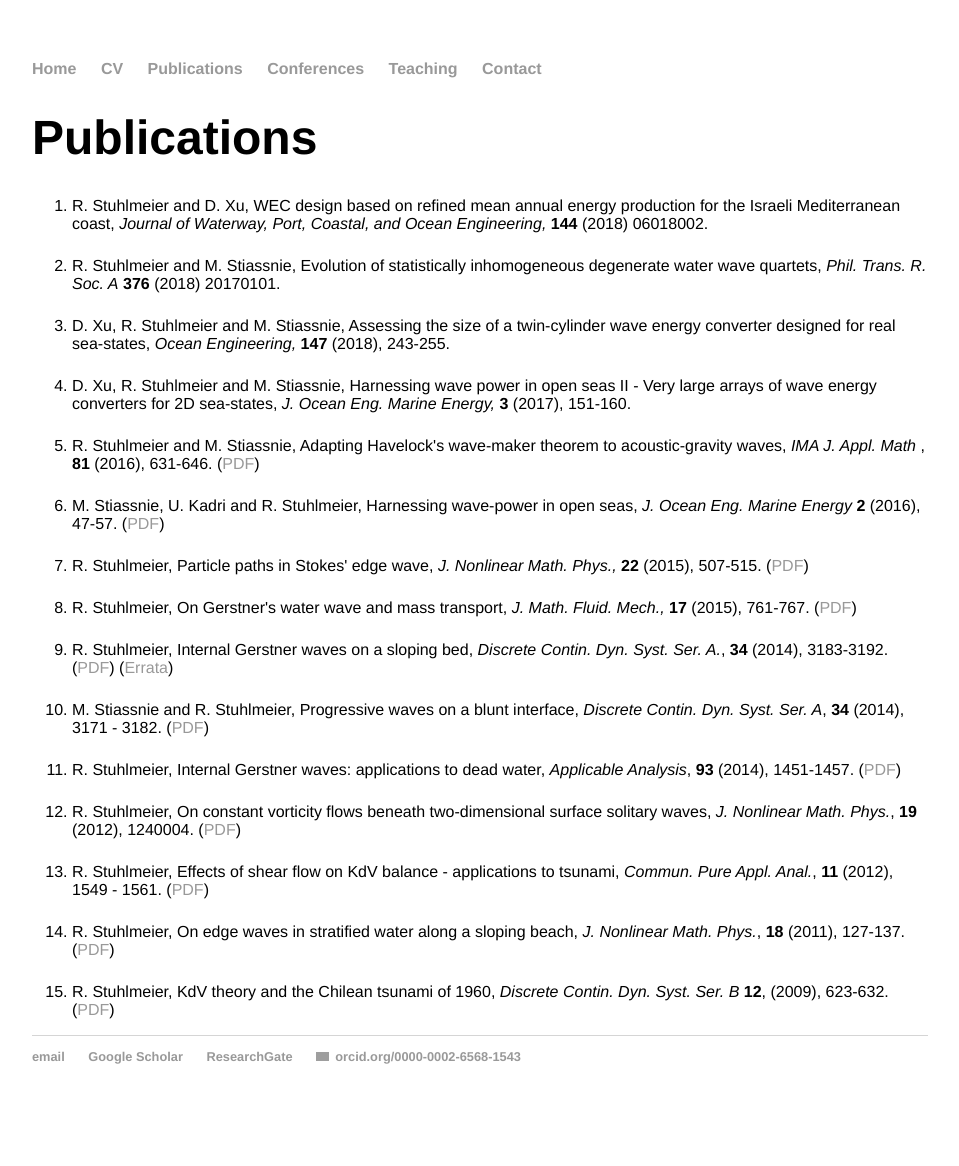
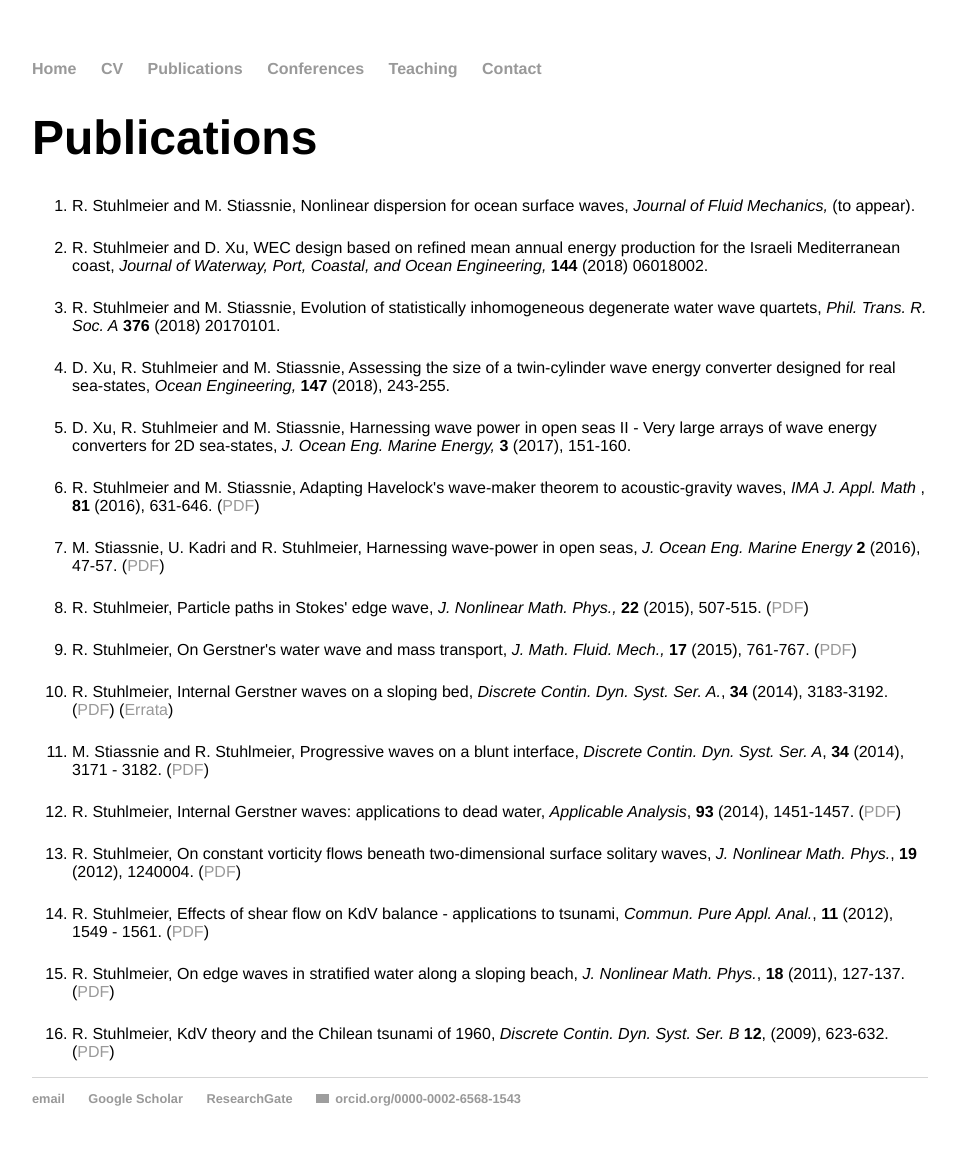
Before and after one commit to rstuhlmeier/rstuhlmeier.github.io, a Jekyll site: the page built from publications/index.html, in a window 1280 px wide. Shown: the whole page, without its empty margins (160-1119 px from the left). Built offline with Jekyll 4.4.1, drawn with Linux system fonts in a browser that asks for light colours; before the commit the page ends 1124 px from its top, so only the background shows below that; grey boxes are pictures that could not be loaded.

Commit message:
Added JFM

```diff
--- a/publications/index.html
+++ b/publications/index.html
@@ -6,6 +6,8 @@ title: Raphael Stuhlmeier - Publications
 
 <h1>Publications</h1>
 <ol>
+<li> R. Stuhlmeier and M. Stiassnie, Nonlinear dispersion for ocean surface waves, <em> Journal of Fluid Mechanics, </em> (to appear).</li>
+<p>
 <li> R. Stuhlmeier and D. Xu, WEC design based on refined mean annual energy production for the Israeli Mediterranean coast, <em> Journal of Waterway, Port, Coastal, and Ocean Engineering,</em> <b>144</b> (2018) 06018002. </li>
 <p>
 <li> R. Stuhlmeier and M. Stiassnie, Evolution of statistically inhomogeneous degenerate water wave quartets, <em>Phil. Trans. R. Soc. A</em>  <b>376</b> (2018) 20170101.   </li>
```
